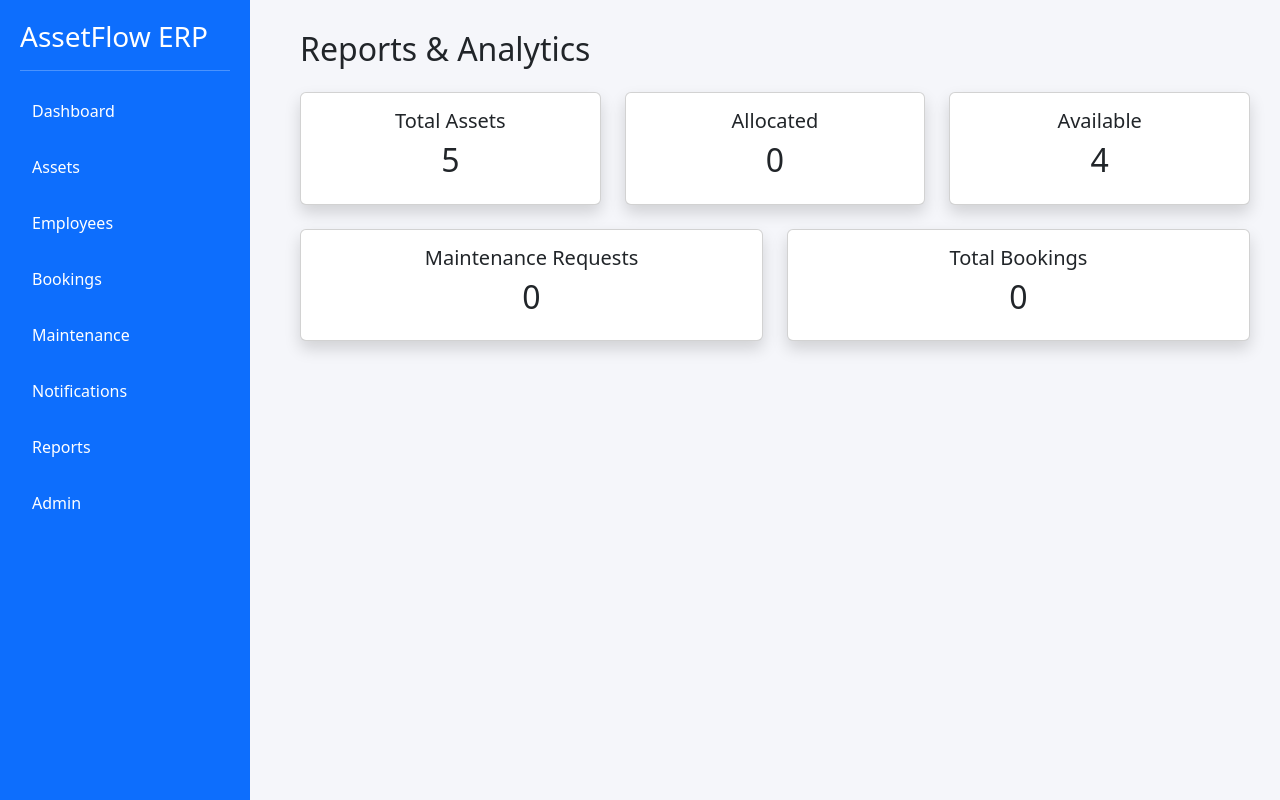
After one commit to Anjali-ops156/AssetFlow-Enterprise-Asset-Resource-Management-System, a Django app: page /reports/ in a window 1280 px wide. The commit adds this page. Run offline with Django 5.2, Linux system fonts and the light colour scheme; data comes from the database, SQL or seed files in the repository; data that the repository does not hold is empty.

Commit message:
Added reports and analytics dashboard

```diff
--- a/backend/config/urls.py
+++ b/backend/config/urls.py
@@ -27,6 +27,7 @@ urlpatterns = [
     path("maintenance/", include("maintenance.urls")),
     path("bookings/", include("bookings.urls")),
     path("notifications/", include("notifications.urls")),
+    path("reports/", include("reports.urls")),
 ]
 
 if settings.DEBUG:
--- /dev/null
+++ b/backend/reports/urls.py
@@ -0,0 +1,6 @@
+from django.urls import path
+from .views import reports_dashboard
+
+urlpatterns = [
+    path("", reports_dashboard, name="reports_dashboard"),
+]
--- a/backend/reports/views.py
+++ b/backend/reports/views.py
@@ -1,3 +1,21 @@
 from django.shortcuts import render
+from assets.models import Asset
+from maintenance.models import MaintenanceRequest
+from bookings.models import ResourceBooking
 
-# Create your views here.
+
+def reports_dashboard(request):
+
+    context = {
+        "total_assets": Asset.objects.count(),
+        "available": Asset.objects.filter(status="Available").count(),
+        "allocated": Asset.objects.filter(status="Allocated").count(),
+        "maintenance": MaintenanceRequest.objects.count(),
+        "bookings": ResourceBooking.objects.count(),
+    }
+
+    return render(
+        request,
+        "reports/dashboard.html",
+        context,
+    )
--- a/backend/templates/base.html
+++ b/backend/templates/base.html
@@ -57,6 +57,7 @@
         <a href="/bookings/">Bookings</a>
         <a href="/maintenance/">Maintenance</a>
         <a href="/notifications/">Notifications</a>
+        <a href="/reports/">Reports</a>
         <a href="/admin/">Admin</a>
 
     </div>
--- /dev/null
+++ b/backend/templates/reports/dashboard.html
@@ -0,0 +1,62 @@
+{% extends "base.html" %}
+
+{% block title %}Reports{% endblock %}
+
+{% block content %}
+
+<h2 class="mb-4">Reports & Analytics</h2>
+
+<div class="row">
+
+    <div class="col-md-4">
+        <div class="card shadow">
+            <div class="card-body text-center">
+                <h5>Total Assets</h5>
+                <h2>{{ total_assets }}</h2>
+            </div>
+        </div>
+    </div>
+
+    <div class="col-md-4">
+        <div class="card shadow">
+            <div class="card-body text-center">
+                <h5>Allocated</h5>
+                <h2>{{ allocated }}</h2>
+            </div>
+        </div>
+    </div>
+
+    <div class="col-md-4">
+        <div class="card shadow">
+            <div class="card-body text-center">
+                <h5>Available</h5>
+                <h2>{{ available }}</h2>
+            </div>
+        </div>
+    </div>
+
+</div>
+
+<div class="row mt-4">
+
+    <div class="col-md-6">
+        <div class="card shadow">
+            <div class="card-body text-center">
+                <h5>Maintenance Requests</h5>
+                <h2>{{ maintenance }}</h2>
+            </div>
+        </div>
+    </div>
+
+    <div class="col-md-6">
+        <div class="card shadow">
+            <div class="card-body text-center">
+                <h5>Total Bookings</h5>
+                <h2>{{ bookings }}</h2>
+            </div>
+        </div>
+    </div>
+
+</div>
+
+{% endblock %}
```
